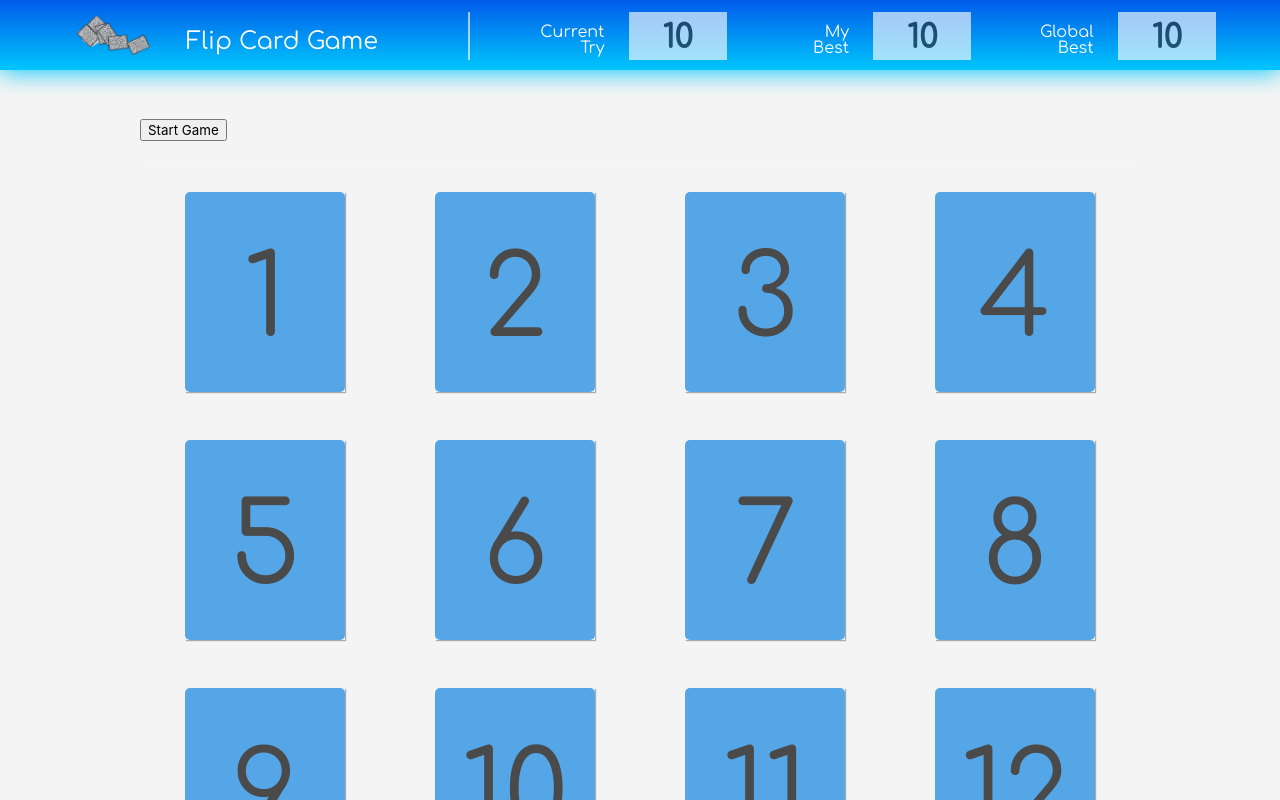
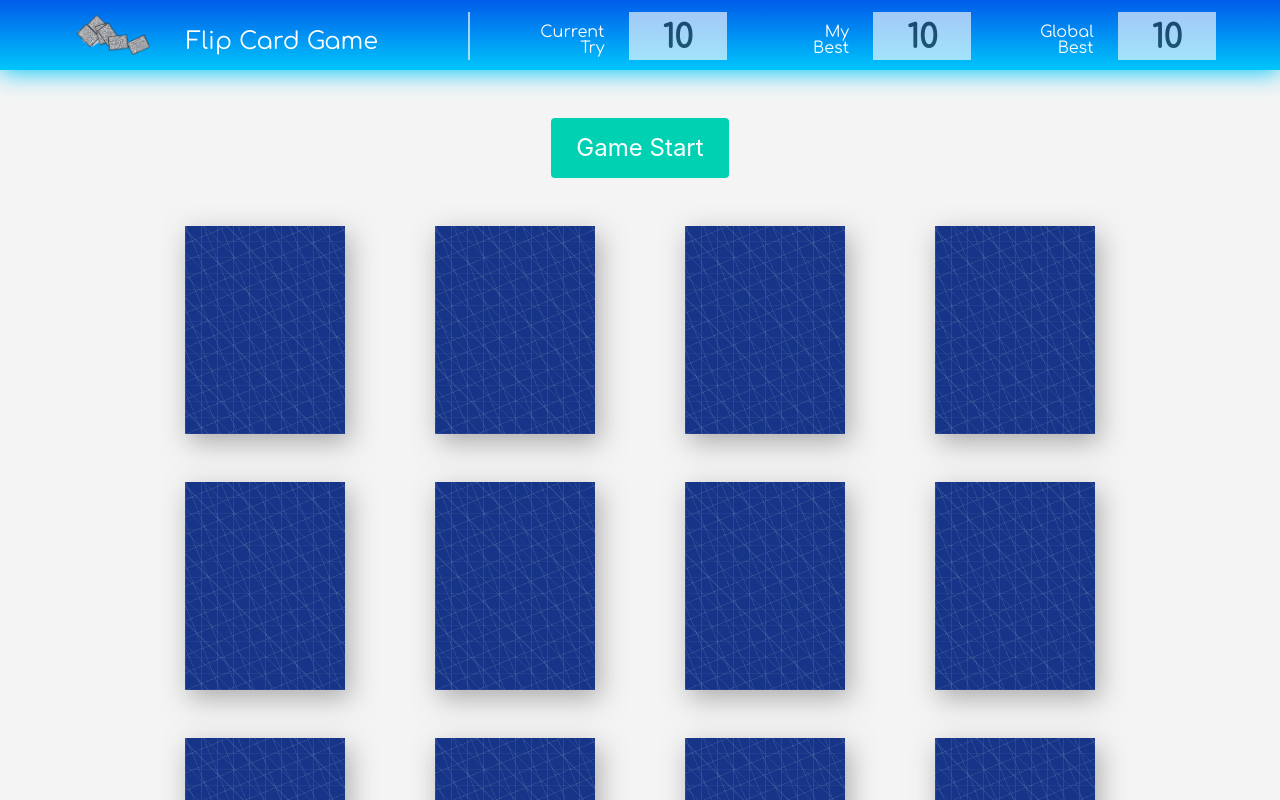
Before and after one commit to tomhero/flip-card-games-web-deploy-test, a Vue app: page / in a window 1280 px wide. Shown: the top 800 px of the page. Built offline with nearby package versions, Linux system fonts and the light colour scheme.

Commit message:
Finishup gameboard and card css

```diff
--- a/src/components/GameBoard.vue
+++ b/src/components/GameBoard.vue
@@ -1,14 +1,21 @@
 <template>
   <section class="section board">
     <div class="container">
-      <button>Start Game</button>
-      <hr />
+      <div class="columns is-mobile is-centered">
+        <div class="column is-half">
+          <p class="bd-notification is-primary has-text-centered">
+            <button class="button is-primary is-large">Game Start</button>
+          </p>
+        </div>
+      </div>
+      <br />
       <div class="columns is-gapless is-mobile is-multiline">
         <div class="column is-3-desktop is-6-mobile is-4-tablet" v-for="index in 12" :key="index">
-          <div class="memory-card has-text-centered" data-framework="aurelia">
-            <div class="front-face"><h1>{{index}}</h1></div>
-            <div class="back-face"><h1>{{index}}</h1></div>
-            <!-- <img class="back-face" src="https://pngimage.net/wp-content/uploads/2018/06/sample-png-images-1.png" alt="JS Badge" /> -->
+          <div class="memory-card has-text-centered">
+            <div class="front-face">
+              <h1>{{index}}</h1>
+            </div>
+            <div class="back-face"></div>
           </div>
         </div>
       </div>
@@ -17,7 +24,11 @@
 </template>
 
 <script>
-export default {};
+export default {
+  data() {
+    return {};
+  }
+};
 </script>
 
 <style lang="scss" scoped>
@@ -32,20 +43,99 @@ export default {};
 
 .memory-card {
   width: 10rem;
-  height: 12.5rem;
+  height: 13rem;
   margin-left: auto;
   margin-right: auto;
   margin-bottom: 3rem;
   position: relative;
   transform: scale(1);
   transform-style: preserve-3d;
-  transition: transform .5s;
-  box-shadow: 1px 1px 1px rgba(0,0,0,.3);
+  transition: transform 0.5s;
+  box-shadow: 4px 8px 25px 0.5px rgba(100, 100, 100, 0.5);
+
+  .back-face {
+    background: repeating-linear-gradient(
+        0deg,
+        hsla(54, 0%, 88%, 0.05) 0px,
+        hsla(54, 0%, 88%, 0.05) 1px,
+        transparent 1px,
+        transparent 16px
+      ),
+      repeating-linear-gradient(
+        45deg,
+        hsla(54, 0%, 88%, 0.05) 0px,
+        hsla(54, 0%, 88%, 0.05) 1px,
+        transparent 1px,
+        transparent 16px
+      ),
+      repeating-linear-gradient(
+        90deg,
+        hsla(54, 0%, 88%, 0.05) 0px,
+        hsla(54, 0%, 88%, 0.05) 1px,
+        transparent 1px,
+        transparent 16px
+      ),
+      repeating-linear-gradient(
+        90deg,
+        hsla(54, 0%, 88%, 0.05) 0px,
+        hsla(54, 0%, 88%, 0.05) 1px,
+        transparent 1px,
+        transparent 16px
+      ),
+      repeating-linear-gradient(
+        67.5deg,
+        hsla(54, 0%, 88%, 0.05) 0px,
+        hsla(54, 0%, 88%, 0.05) 1px,
+        transparent 1px,
+        transparent 16px
+      ),
+      repeating-linear-gradient(
+        157.5deg,
+        hsla(54, 0%, 88%, 0.05) 0px,
+        hsla(54, 0%, 88%, 0.05) 1px,
+        transparent 1px,
+        transparent 16px
+      ),
+      repeating-linear-gradient(
+        157.5deg,
+        hsla(54, 0%, 88%, 0.05) 0px,
+        hsla(54, 0%, 88%, 0.05) 1px,
+        transparent 1px,
+        transparent 16px
+      ),
+      repeating-linear-gradient(
+        67.5deg,
+        hsla(54, 0%, 88%, 0.05) 0px,
+        hsla(54, 0%, 88%, 0.05) 1px,
+        transparent 1px,
+        transparent 16px
+      ),
+      repeating-linear-gradient(
+        45deg,
+        hsla(54, 0%, 88%, 0.05) 0px,
+        hsla(54, 0%, 88%, 0.05) 1px,
+        transparent 1px,
+        transparent 16px
+      ),
+      linear-gradient(90deg, hsl(224, 72%, 31%), hsl(224, 72%, 31%));
+    color: rgba(241, 241, 230, 0.315);
+  }
+
+  .front-face {
+    background: rgb(89, 236, 193);
+    background: radial-gradient(
+      circle,
+      rgba(89, 236, 193, 1) 0%,
+      rgba(0, 189, 213, 1) 38%,
+      rgba(0, 123, 196, 1) 89%
+    );
+    color: #f1f1e6;
+  }
 }
 
 .memory-card:active {
   transform: scale(0.97);
-  transition: transform .2s;
+  transition: transform 0.2s;
 }
 
 .memory-card.flip {
@@ -55,13 +145,11 @@ export default {};
 .front-face,
 .back-face {
   font-size: 7rem;
-  line-height: 11rem;
+  line-height: 12rem;
   width: 100%;
   height: 100%;
   padding: 20px;
   position: absolute;
-  border-radius: 5px;
-  background: rgb(85, 166, 231);
   backface-visibility: hidden;
 }
 
```
